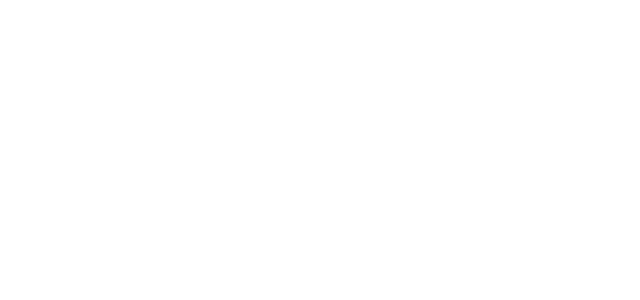
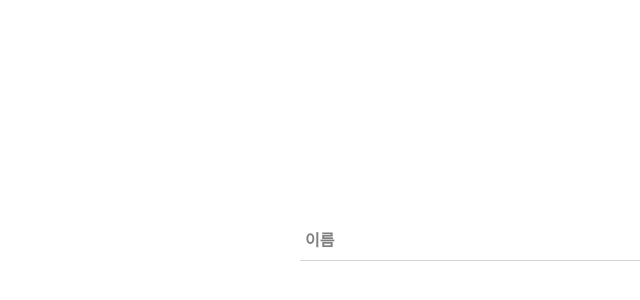
Before and after one commit to mocking-tiger/css-note, a React (Create React App) app: page /4 in a window 1280 px wide. Before the commit this address had no page. Shown: the part 156-456 px from the top of the page, without its empty margins (140-780 px from the left). Built offline with nearby package versions, Linux system fonts and the light colour scheme; a web font is replaced by a local one.

Commit message:
feat: ex4 - 이메일 양식 자동완성(& 키보드 대응)

```diff
--- a/src/App.tsx
+++ b/src/App.tsx
@@ -1,8 +1,9 @@
 import { BrowserRouter, Route, Routes } from "react-router-dom";
 import Home from "./Pages/Home";
+import WeAre from "./Pages/Ex1WeAre";
 import Prologue from "./Pages/Ex2Prologue";
-import WeAre from "./Pages/Ex1WeAre";
 import LandingClip from "./Pages/Ex3LandingClip";
+import EmailAutoComplete from "./Pages/Ex4EmailAutoComplete";
 
 function App() {
   return (
@@ -12,6 +13,7 @@
         <Route path="/1" element={<WeAre />} />
         <Route path="/2" element={<Prologue />} />
         <Route path="/3" element={<LandingClip />} />
+        <Route path="/4" element={<EmailAutoComplete />} />
       </Routes>
     </BrowserRouter>
   );
--- /dev/null
+++ b/src/Pages/Ex4EmailAutoComplete.tsx
@@ -0,0 +1,133 @@
+import styled, { keyframes } from "styled-components";
+import { Wrapper } from "../Pages/Home";
+import { KeyboardEvent, MouseEvent, useState } from "react";
+
+const slideDown = keyframes`
+  from {
+    opacity: 0;
+    transform: translateY(-10px);
+  }
+  to {
+    opacity: 1;
+    transform: translateY(0);
+  }
+`;
+
+const Wrapper2 = styled(Wrapper)`
+  .input-box {
+    width: 400px;
+    position: relative;
+
+    h6 {
+      padding-left: 5px;
+      color: gray;
+      font-size: 16px;
+      position: absolute;
+      top: 0;
+      transition: all 0.2s ease-in-out;
+    }
+
+    input {
+      width: 100%;
+      padding-bottom: 10px;
+      font-size: 20px;
+      border: 0;
+      border-bottom: 1px solid lightgray;
+
+      &:focus {
+        outline: none;
+        border-bottom: 2px solid gray;
+      }
+    }
+
+    &.focused h6 {
+      font-size: 12px;
+      top: -15px;
+    }
+
+    .ex-box {
+      width: 100%;
+      padding: 3px 0;
+      border: 1px solid lightgray;
+      position: absolute;
+      border-radius: 5px;
+      box-shadow: rgba(0, 0, 0, 0.04) 0px 1px 2px,
+        rgba(0, 0, 0, 0.06) 0px 5px 12px, rgba(0, 0, 0, 0.16) 0px 7px 20px;
+      animation: ${slideDown} 0.3s ease-in-out;
+    }
+  }
+`;
+
+const Li = styled.li`
+  padding: 10px;
+  color: gray;
+
+  &.selected {
+    background-color: lightgray;
+  }
+
+  &:hover {
+    background-color: lightgray;
+  }
+`;
+
+// 스타일드 컴포넌트 영역 끝
+
+export default function EmailAutoComplete() {
+  const [isFocus, setIsFocus] = useState(false);
+  const [value, setValue] = useState("");
+  const [selectedIndex, setSelectedIndex] = useState(-1);
+
+  const emailOptions = [
+    `${value}@gmail.com`,
+    `${value}@naver.com`,
+    `${value}@hanmail.net`,
+    `${value}@hotmail.com`,
+    `${value}@kakao.com`,
+  ];
+
+  const handleClick = (e: MouseEvent) => {
+    const target = e.target as HTMLLIElement;
+    if (target) setValue(target.innerText);
+  };
+
+  const handleKeyDown = (e: KeyboardEvent) => {
+    if (e.key === "ArrowDown" && selectedIndex < emailOptions.length - 1) {
+      setSelectedIndex((prev) => prev + 1);
+    } else if (e.key === "ArrowUp" && selectedIndex > 0) {
+      setSelectedIndex((prev) => prev - 1);
+    } else if (e.key === "Enter") {
+      setValue(emailOptions[selectedIndex]);
+    }
+  };
+
+  return (
+    <Wrapper2>
+      <div className={`input-box ${isFocus ? "focused" : ""}`}>
+        <h6>이름</h6>
+        <input
+          type="email"
+          value={value}
+          onFocus={() => setIsFocus(true)}
+          onBlur={() => value || setIsFocus(false)}
+          onChange={(e) => setValue(e.target.value)}
+          onKeyDown={handleKeyDown}
+        />
+        {value && !value.includes("@") && (
+          <div className="ex-box">
+            <ul onClick={handleClick}>
+              {emailOptions.map((option, index) => (
+                <Li
+                  key={index}
+                  className={index === selectedIndex ? "selected" : ""}
+                >
+                  {option}
+                </Li>
+              ))}
+            </ul>
+          </div>
+        )}
+      </div>
+    </Wrapper2>
+  );
+}
--- a/src/Pages/Home.tsx
+++ b/src/Pages/Home.tsx
@@ -41,8 +41,9 @@
         <Link to={"/1"}>1. we are - 무한 슬라이더</Link>
         <Link to={"/2"}>2. prologue - 웹소설 연출</Link>
         <Link to={"/3"}>
-          2. landing page clip - 영상이 재생되는 랜딩 페이지
+          3. landing page clip - 영상이 재생되는 랜딩 페이지
         </Link>
+        <Link to={"/4"}>4. email - 이메일 양식 자동완성</Link>
       </div>
     </Wrapper2>
   );
--- a/src/index.tsx
+++ b/src/index.tsx
@@ -12,6 +12,7 @@
 }
   *{
     margin: 0;
+    padding: 0;
     box-sizing: border-box;
     font-family: 'Pretendard-Regular',sans-serif;
   }
@@ -19,6 +20,10 @@
   a{
     text-decoration: none;
     color: inherit;
+  }
+
+  li{
+    list-style: none;
   }
 `;
 
```
